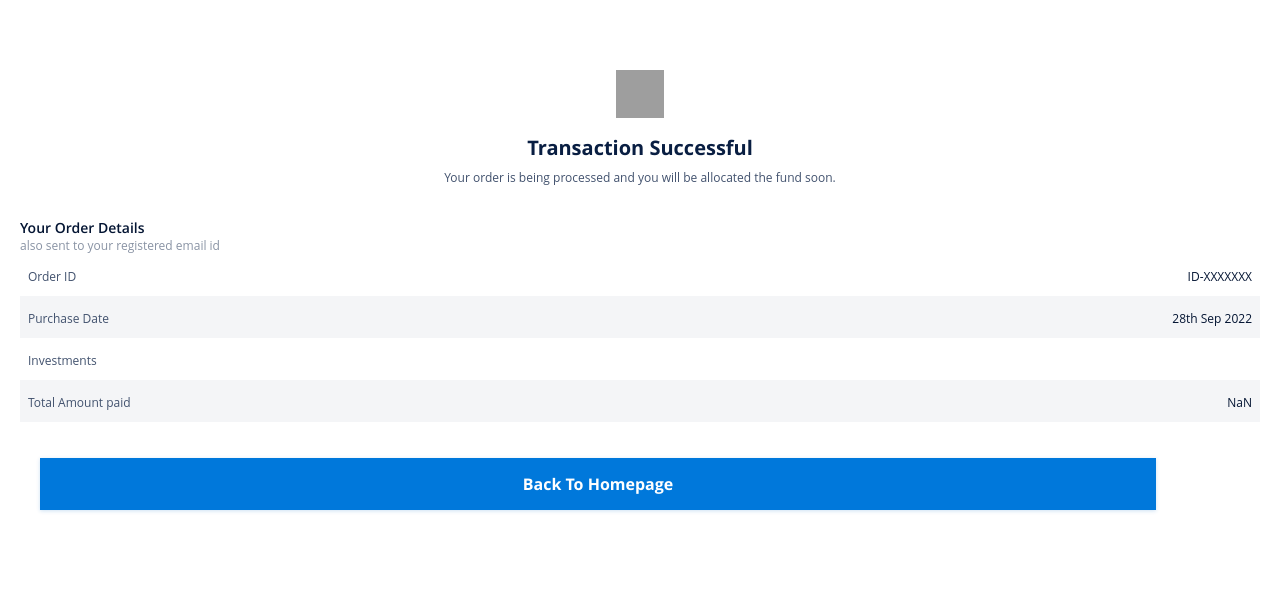
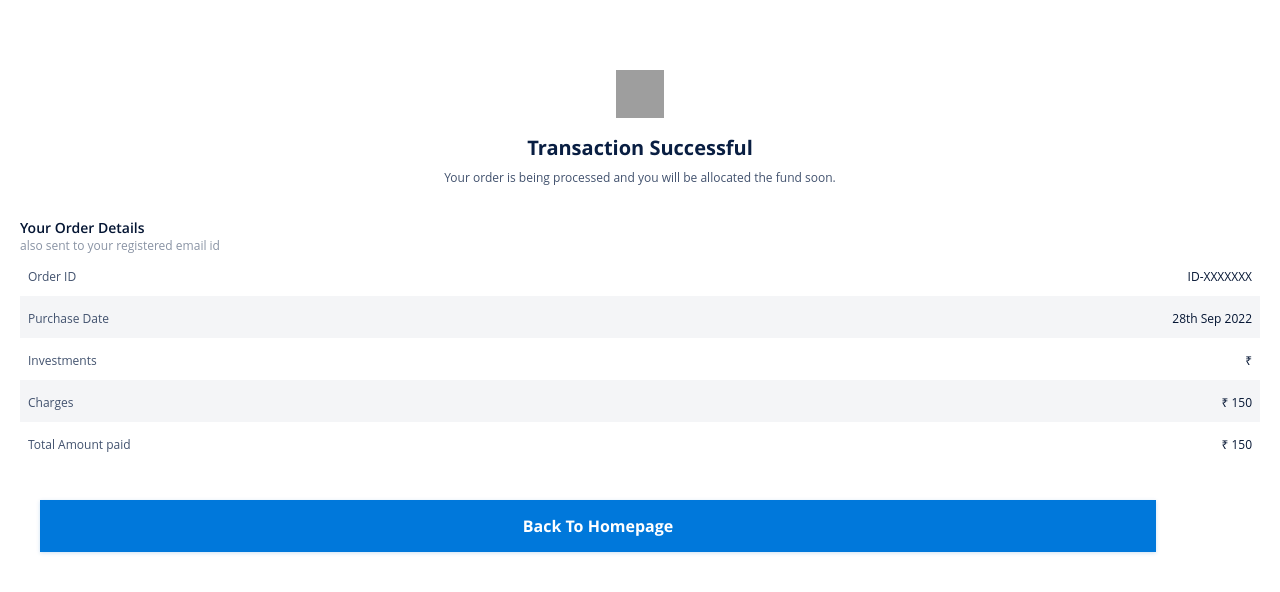
Before and after one commit to shaktimaan0572/nn_investment_frontend, a React (Create React App) app: page /thankyoupage in a window 1280 px wide. Shown: the top 592 px of the page. Built offline with nearby package versions, Linux system fonts and the light colour scheme; grey boxes are pictures that could not be loaded; a web font is replaced by a local one.

Commit message:
Thankyou layer added

```diff
--- a/src/NnInvestment/ThankyouPage/Thankyou.js
+++ b/src/NnInvestment/ThankyouPage/Thankyou.js
@@ -1,7 +1,4 @@
 import React, { useEffect, useState } from 'react';
-import Cookies from 'universal-cookie';
-
-
 import './thankyou.css'
 
 const onClick = e => {
@@ -10,8 +7,8 @@ const onClick = e => {
   }
 
 const Thankyou = () => {
-  const cookies = new Cookies();
-  let investmentAmount=cookies.get('investmentAmount')
+  let investmentAmount=localStorage.getItem('investmentAmount');
+
   return (
     <div
     className="prptyDetailMob__successPage pageComponent"
@@ -53,11 +50,15 @@ const Thankyou = () => {
       </div>
       <div>
         <div>Investments</div>
-        <div>{investmentAmount}</div>
+        <div>₹ {investmentAmount}</div>
+      </div>
+      <div>
+        <div>Charges</div>
+        <div>₹ 150</div>
       </div>
       <div>
         <div>Total Amount paid</div>
-        <div>{+investmentAmount+150}</div>
+        <div>₹ {+investmentAmount+150}</div>
       </div>
       {/* <div>
         <div>Order Placed By</div>
--- a/src/NnInvestment/pStyle.css
+++ b/src/NnInvestment/pStyle.css
@@ -59,6 +59,8 @@
 .r-xovx4i{background-color:rgb(240, 249, 255);}
 #paymentId{
     border-radius: 8px !important;
-    width: 100px;
+    width: 130px;
     padding-left: 20px !important;
+    border-width: 1px;
+    border-color: rgb(235, 236, 240);
 }
--- a/src/NnInvestment/payment.js
+++ b/src/NnInvestment/payment.js
@@ -5,7 +5,11 @@ import { useState } from "react";
 const Payment = (props) => {
     const minimumInvestment = '122200', minimumInvestmentAmt = '10000';
     const [value, setValue] = useState('');
-    console.log("setValue", value)
+    const handlePaymentNow =(e)=>{
+        e.preventDefault();
+        localStorage.setItem('investmentAmount',value);
+        window.open(`/thankyoupage`, '_self'); // srp URL
+    }
     return (
 
         <div className="css-1dbjc4n r-d9fdf6">
@@ -13,9 +17,9 @@ const Payment = (props) => {
                 <div className="css-1dbjc4n r-hpenpt r-qklmqi r-1777fci r-h10h58" style={{ alignContent: 'flex-start', height: '64px' }}>
                     <div className="css-1dbjc4n r-uia4a0 r-1awozwy r-18u37iz r-1wtj0ep">
                         <div dir="auto" className="css-901oao r-kze2mb r-98loyc r-ubezar r-1kfrs79">Investment Amount</div>
-                        <div dir="auto" className="css-901oao r-kze2mb r-98loyc r-ubezar r-1kfrs79"><input onChange={(e) => setValue(e.target.value)} value={value} style={{ padding: '10px', fontWeight: '700', borderRadius: '8px !important' }} id="paymentId" /></div></div>
+                        <div dir="auto" className="css-901oao r-kze2mb r-98loyc r-ubezar r-1kfrs79"><input onChange={(e) => setValue(e.target.value)} value={value} style={{ padding: '10px', fontWeight: '700', borderRadius: '8px !important'}} id="paymentId" placeholder="enter amount"/></div></div>
                 </div><div className="css-1dbjc4n r-hpenpt r-qklmqi r-1777fci r-h10h58">
-                    <div className="css-1dbjc4n r-uia4a0 r-1awozwy r-18u37iz r-1wtj0ep"><div dir="auto" className="css-901oao r-kze2mb r-98loyc" style={{ fontSize: '12px', fontWeight: 400 }}>GST</div><div dir="auto" className="css-901oao r-kze2mb r-98loyc r-ubezar" style={{ fontWeight: 700 }}>₹ 150</div></div></div><div className="css-1dbjc4n r-hpenpt r-qklmqi r-1777fci r-h10h58" style={{ marginBottom: '20px' }}>
+                    <div className="css-1dbjc4n r-uia4a0 r-1awozwy r-18u37iz r-1wtj0ep"><div dir="auto" className="css-901oao r-kze2mb r-98loyc" style={{ fontSize: '12px', fontWeight: 400 }}>Charges</div><div dir="auto" className="css-901oao r-kze2mb r-98loyc r-ubezar" style={{ fontWeight: 700 }}>₹ 150</div></div></div><div className="css-1dbjc4n r-hpenpt r-qklmqi r-1777fci r-h10h58" style={{ marginBottom: '20px' }}>
                     <div className="css-1dbjc4n r-uia4a0 r-1awozwy r-18u37iz r-1wtj0ep"><div dir="auto" className="css-901oao r-kze2mb r-98loyc r-ubezar" style={{ fontWeight: 700 }}>Total</div><div dir="auto" className="css-901oao r-kze2mb r-98loyc r-ubezar" style={{ fontWeight: 700 }}>₹ {+value + 150}</div></div></div></div><div className="css-1dbjc4n"><div dir="auto" className="css-901oao r-1wy1o97 r-1enofrn r-16dba41 r-1cwl3u0 r-fdjqy7 r-1vzi8xi">Do you have a valid GSTIN ? <div tabIndex={0} className="css-1dbjc4n r-1loqt21 r-xoduu5 r-1otgn73"><span className="css-901oao css-16my406 r-17iqy7s r-1enofrn r-1kfrs79 r-1cwl3u0 r-fdjqy7 r-1vzi8xi">Enter GST Number</span></div></div></div>
             <div dir="auto" className="css-901oao r-98loyc r-1nxhmzv r-1d7gupr" style={{ color: 'rgb(9, 30, 66)', fontSize: '20px', fontWeight: 700 }}>Payment options</div><div tabIndex={0} className="css-1dbjc4n r-1awozwy r-xovx4i r-36uq19 r-z2wwpe r-rs99b7 r-18u37iz r-eu3ka r-1wtj0ep r-5oul0u r-edyy15 r-1hfyk0a" id="bos_mob_payment_options_0"><div dir="auto" className="css-901oao r-98loyc r-1b43r93 r-1kfrs79">Credit Card</div><div className="css-1dbjc4n r-1mlwlqe r-1udh08x r-417010" style={{ height: '16px', width: '16px' }}><div className="css-1dbjc4n r-1niwhzg r-vvn4in r-u6sd8q r-4gszlv r-1p0dtai r-1pi2tsx r-1d2f490 r-u8s1d r-zchlnj r-ipm5af r-13qz1uu r-1wyyakw" style={{ backgroundImage: 'url("/universalapp/img/checkCircle.shared.png")' }} /><img alt="" draggable="false" src="/universalapp/img/checkCircle.shared.png" className="css-9pa8cd" /></div></div><div tabIndex={0} className="css-1dbjc4n r-1awozwy r-r3u836 r-z2wwpe r-rs99b7 r-18u37iz r-eu3ka r-1wtj0ep r-5oul0u r-edyy15 r-1hfyk0a" id="bos_mob_payment_options_1">
                 <div dir="auto" className="css-901oao r-98loyc r-1b43r93 r-16dba41">EMI</div><div className="css-1dbjc4n r-1mlwlqe r-1udh08x r-417010" style={{ height: '16px', width: '16px' }}><div className="css-1dbjc4n r-1niwhzg r-vvn4in r-u6sd8q r-4gszlv r-1p0dtai r-1pi2tsx r-1d2f490 r-u8s1d r-zchlnj r-ipm5af r-13qz1uu r-1wyyakw" style={{ backgroundImage: 'url("/universalapp/img/checkCircleGrey.shared.png")' }} /><img alt="" draggable="false" src="/universalapp/img/checkCircleGrey.shared.png" className="css-9pa8cd" /></div></div><div tabIndex={0} className="css-1dbjc4n r-1awozwy r-r3u836 r-z2wwpe r-rs99b7 r-18u37iz r-eu3ka r-1wtj0ep r-5oul0u r-edyy15 r-1hfyk0a" id="bos_mob_payment_options_2"><div dir="auto" className="css-901oao r-98loyc r-1b43r93 r-16dba41">Net Banking</div><div className="css-1dbjc4n r-1mlwlqe r-1udh08x r-417010" style={{ height: '16px', width: '16px' }}><div className="css-1dbjc4n r-1niwhzg r-vvn4in r-u6sd8q r-4gszlv r-1p0dtai r-1pi2tsx r-1d2f490 r-u8s1d r-zchlnj r-ipm5af r-13qz1uu r-1wyyakw" style={{ backgroundImage: 'url("/universalapp/img/checkCircleGrey.shared.png")' }} />
@@ -31,8 +35,8 @@ const Payment = (props) => {
                     </div>
                 </div>
             </div>
-            <div style={{position: 'fixed',bottom:'0px',width:'90%'}}>
-                <button style={{ marginTop: '20px' }} onClick={() => window.location.href = "/thankyoupage"}>
+            <div style={{position: 'fixed',bottom:'10px',width:'90%'}}>
+                <button style={{ marginTop: '20px' }} onClick={handlePaymentNow}>
                     Payment Now
                 </button>
             </div>
```
